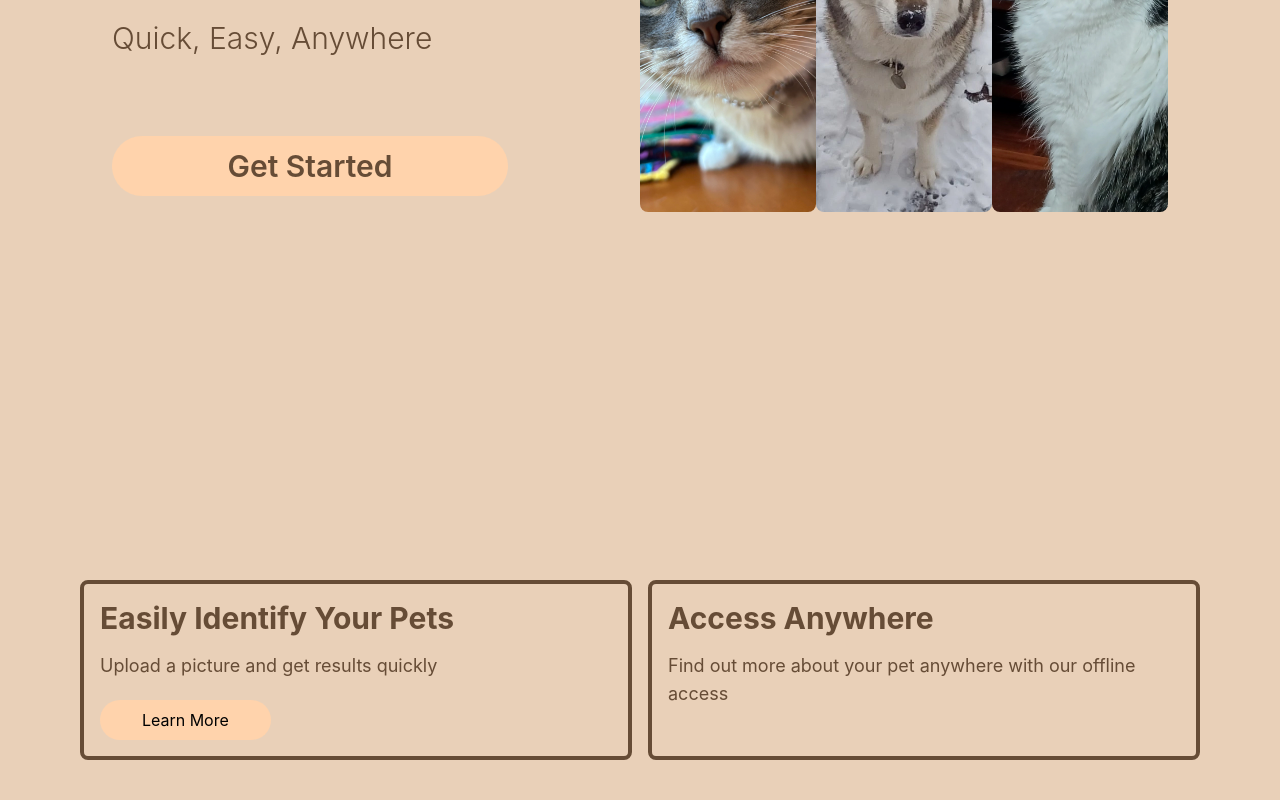
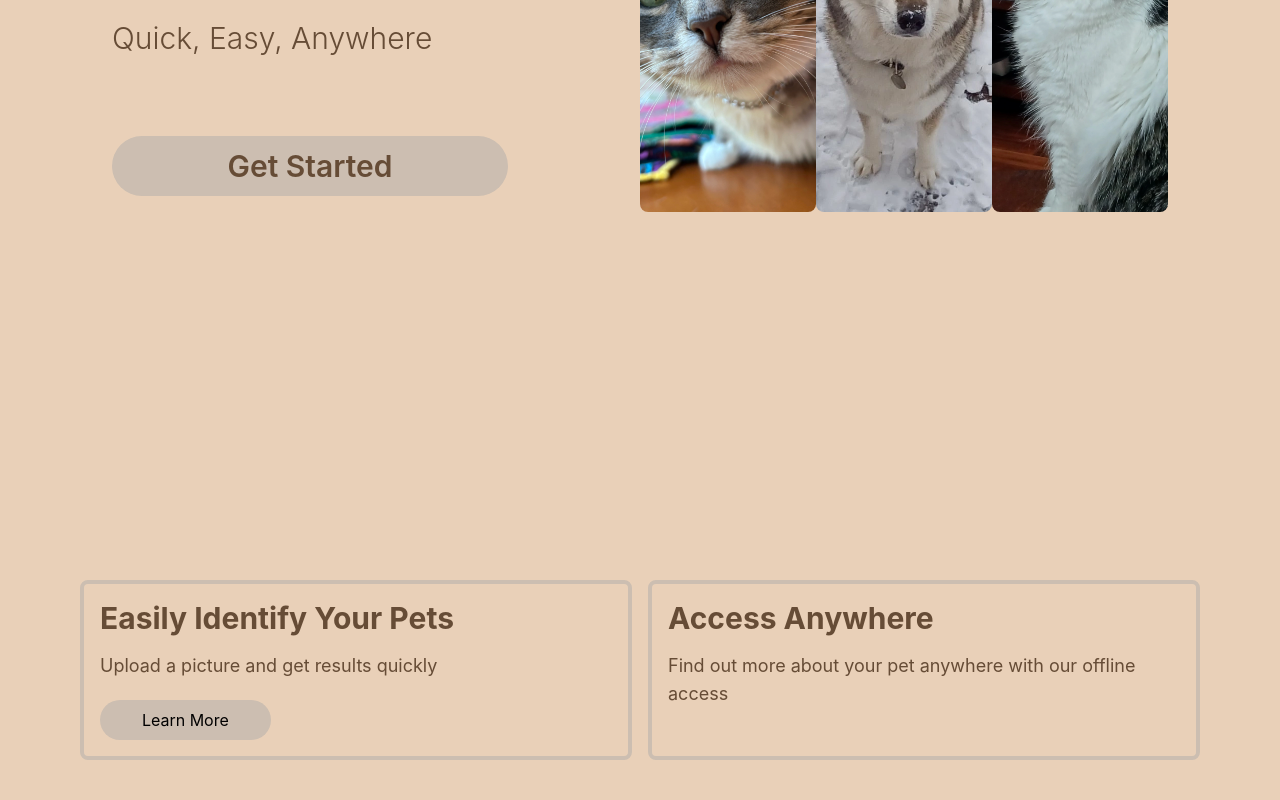
Before and after one commit to HackerManOSU/TellTail, a React (Vite) app in the folder frontend/: page / in a window 1280 px wide. Shown: the part 340-1140 px from the top of the page. Built offline with nearby package versions, Linux system fonts and the light colour scheme.

Commit message:
Removed css file and changed button colors

```diff
--- a/frontend/src/components/Home/Home.css
+++ /dev/null
@@ -1,3 +0,0 @@
-.fade {
-    transition: opacity 0.5s ease-out;
-  }
--- a/frontend/src/components/Home/Home.tsx
+++ b/frontend/src/components/Home/Home.tsx
@@ -1,5 +1,4 @@
 import { useEffect, useState } from 'react';
-import './Home.css';
 import cat1 from './home-cat-image.webp';
 import cat2 from './home-cat2-image.webp';
 import dog1 from './home-dog-image.webp';
@@ -10,7 +9,6 @@ import dogImage from './dogimage.png';
 const Home = () => {
   const [opacity, setOpacity] = useState(1);
 
-  // Calculates opacity based on scroll position
   const handleScroll = () => {
     const scrollY = window.scrollY;
     const newOpacity = Math.max(1 - scrollY / 300, 0);
@@ -52,12 +50,12 @@ const Home = () => {
       />
 
       <div className="max-w-6xl mx-auto px-4 py-8">
-        <div className="p-8 mt-4 flex lg:flex-row items-left font-semibold h-screen flex-col fade" style={{ opacity }}>
+        <div className="p-8 mt-4 flex lg:flex-row items-left font-semibold h-screen flex-col " style={{ opacity: opacity, transition: 'opacity 0.5s ease-out' }}>
           <div className="flex flex-col items-left lg:w-1/2 pt-8">
             <p className="text-7xl text-primary">Identify Your Pets</p>
             <p className="mt-8 text-3xl font-light text-primary">Quick, Easy, Anywhere</p>
 
-            <Link to="/upload" className="flex flex-col items-center mt-8 p-1 lg:mt-20 lg:w-3/4 bg-secondary rounded-full">
+            <Link to="/upload" className="flex flex-col items-center mt-8 p-1 lg:mt-20 lg:w-3/4 bg-tertiary rounded-full">
               <p className="p-2 text-3xl text-primary">Get Started</p>
             </Link>
           </div>
@@ -74,7 +72,7 @@ const Home = () => {
             <h2 className="text-3xl font-bold mb-4 text-primary">Easily Identify Your Pets</h2>
             <p className="text-lg text-primary">Upload a picture and get results quickly</p>
 
-            <Link to="/instructions" className="flex flex-col items-center p-1 mt-5 lg:w-1/3 bg-secondary rounded-full">
+            <Link to="/instructions" className="flex flex-col items-center p-1 mt-5 lg:w-1/3 bg-tertiary rounded-full">
               <p className="p-1 text-md">Learn More</p>
             </Link>
           </div>
--- a/frontend/src/components/Instructions/Instructions.tsx
+++ b/frontend/src/components/Instructions/Instructions.tsx
@@ -23,7 +23,7 @@ const Instructions = () => {
       </div>
 
       <div>
-        <p className="text-center text-4xl py-2 text-primary decoration-tertiary">
+        <p className="text-center text-4xl py-2 text-primary decoration-primary">
           Use TailTell to identify your pets in <b>3 easy steps!</b>
         </p>
       </div>
--- a/frontend/tailwind.config.js
+++ b/frontend/tailwind.config.js
@@ -28,7 +28,7 @@ export default {
           dark: '#fff',
         },
         tertiary: {
-          DEFAULT: '#664C36',
+          DEFAULT: '#CCBEB1',
           light: '#fff',
           dark: '#fff',
         },
```
